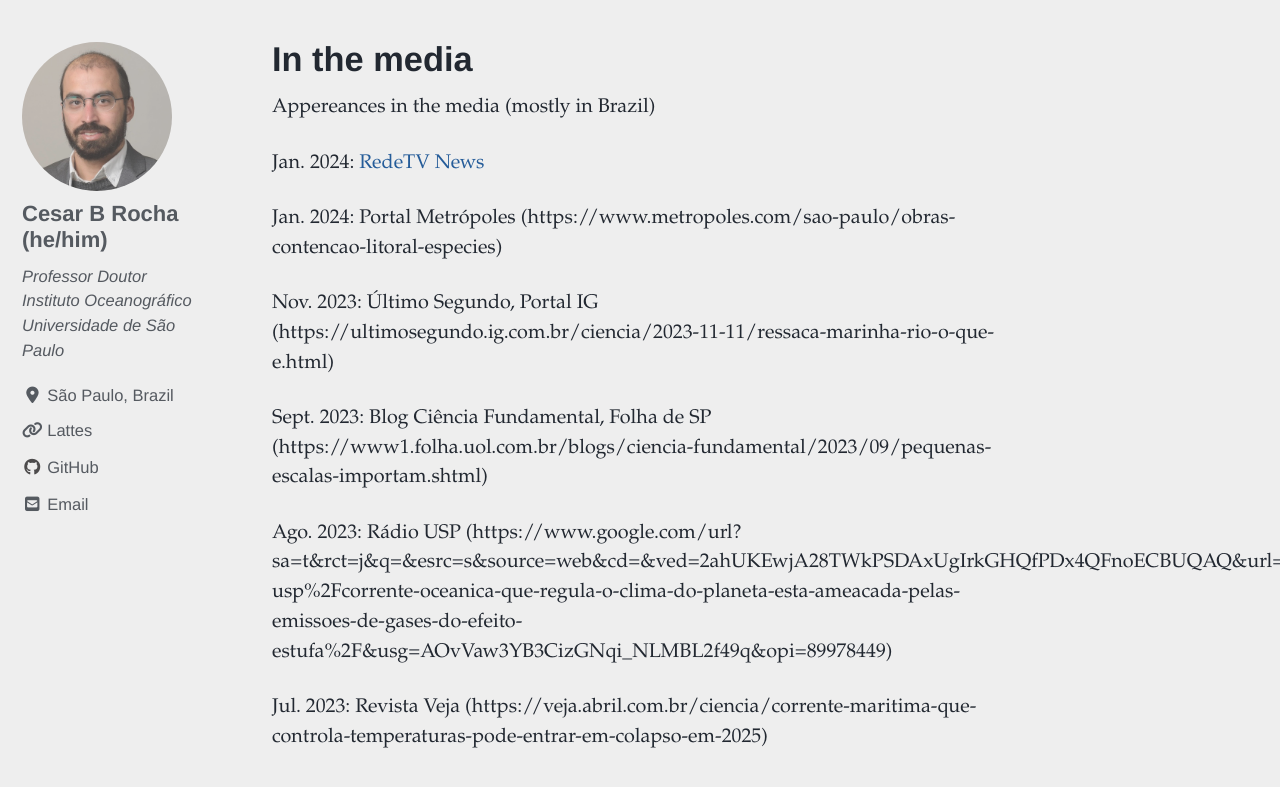
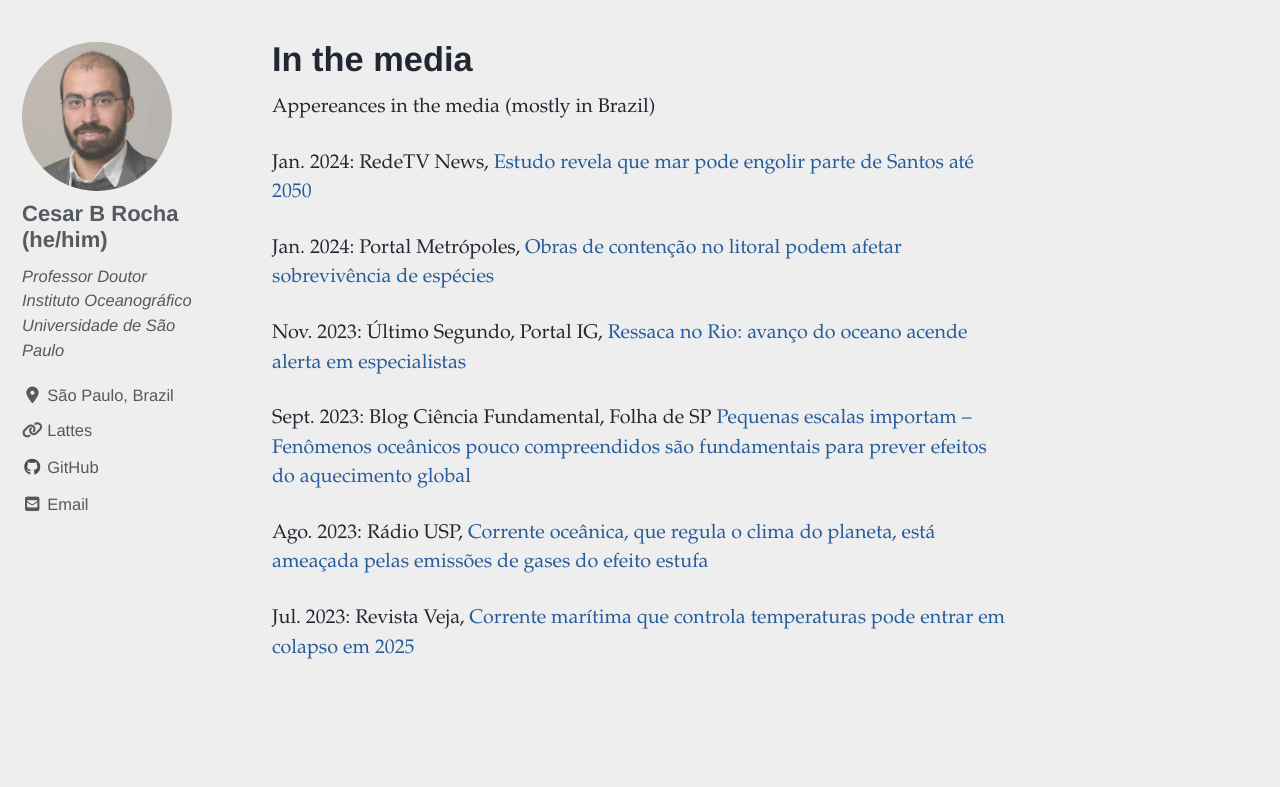
Before and after one commit to cesar-rocha/cesar-rocha.github.io, a Jekyll site: the page built from _pages/media.md, in a window 1280 px wide and 900 px high, scrolled down 977 px, cut to the strip 106-893 px from the top of the window. Built offline with Jekyll 4.4.1, drawn with Linux system fonts in a browser that asks for light colours; cached includes are drawn as plain includes; nearby versions of some CDN libraries.

Commit message:
fix links

```diff
--- a/_pages/media.md
+++ b/_pages/media.md
@@ -8,14 +8,14 @@ header:
 
 Appereances in the media (mostly in Brazil)
 
-Jan.  2024: [RedeTV News](https://youtu.be/VpzVkUa2eOE?t=469)
+Jan.  2024: RedeTV News, [Estudo revela que mar pode engolir parte de Santos até 2050](https://youtu.be/VpzVkUa2eOE?t=469)
 
-Jan.  2024: Portal Metrópoles (https://www.metropoles.com/sao-paulo/obras-contencao-litoral-especies)
+Jan.  2024: Portal Metrópoles, [Obras de contenção no litoral podem afetar sobrevivência de espécies](https://www.metropoles.com/sao-paulo/obras-contencao-litoral-especies)
 
-Nov.  2023: Último Segundo, Portal IG (https://ultimosegundo.ig.com.br/ciencia/2023-11-11/ressaca-marinha-rio-o-que-e.html)
+Nov.  2023: Último Segundo, Portal IG, [Ressaca no Rio: avanço do oceano acende alerta em especialistas](https://ultimosegundo.ig.com.br/ciencia/2023-11-11/ressaca-marinha-rio-o-que-e.html)
 
-Sept. 2023: Blog Ciência Fundamental, Folha de SP (https://www1.folha.uol.com.br/blogs/ciencia-fundamental/2023/09/pequenas-escalas-importam.shtml)
+Sept. 2023: Blog Ciência Fundamental, Folha de SP [Pequenas escalas importam – Fenômenos oceânicos pouco compreendidos são fundamentais para prever efeitos do aquecimento global](https://www1.folha.uol.com.br/blogs/ciencia-fundamental/2023/09/pequenas-escalas-importam.shtml)
 
-Ago. 2023: Rádio USP (https://www.google.com/url?sa=t&rct=j&q=&esrc=s&source=web&cd=&ved=2ahUKEwjA28TWkPSDAxUgIrkGHQfPDx4QFnoECBUQAQ&url=https%3A%2F%2Fjornal.usp.br%2Fradio-usp%2Fcorrente-oceanica-que-regula-o-clima-do-planeta-esta-ameacada-pelas-emissoes-de-gases-do-efeito-estufa%2F&usg=AOvVaw3YB3CizGNqi_NLMBL2f49q&opi=89978449)
+Ago. 2023: Rádio USP,  [Corrente oceânica, que regula o clima do planeta, está ameaçada pelas emissões de gases do efeito estufa](https://www.google.com/url?sa=t&rct=j&q=&esrc=s&source=web&cd=&ved=2ahUKEwjA28TWkPSDAxUgIrkGHQfPDx4QFnoECBUQAQ&url=https%3A%2F%2Fjornal.usp.br%2Fradio-usp%2Fcorrente-oceanica-que-regula-o-clima-do-planeta-esta-ameacada-pelas-emissoes-de-gases-do-efeito-estufa%2F&usg=AOvVaw3YB3CizGNqi_NLMBL2f49q&opi=89978449)
 
-Jul.  2023: Revista Veja (https://veja.abril.com.br/ciencia/corrente-maritima-que-controla-temperaturas-pode-entrar-em-colapso-em-2025)
+Jul.  2023: Revista Veja, [Corrente marítima que controla temperaturas pode entrar em colapso em 2025](https://veja.abril.com.br/ciencia/corrente-maritima-que-controla-temperaturas-pode-entrar-em-colapso-em-2025)
```
